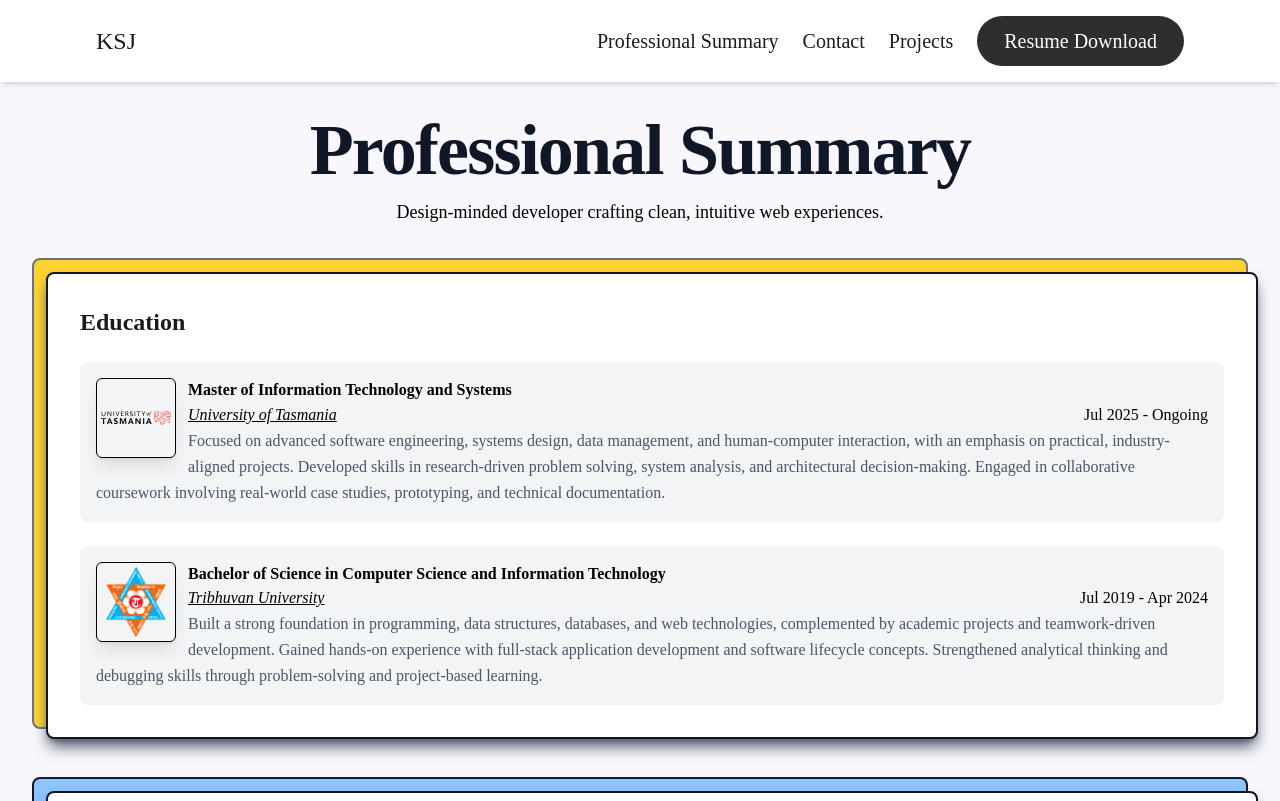
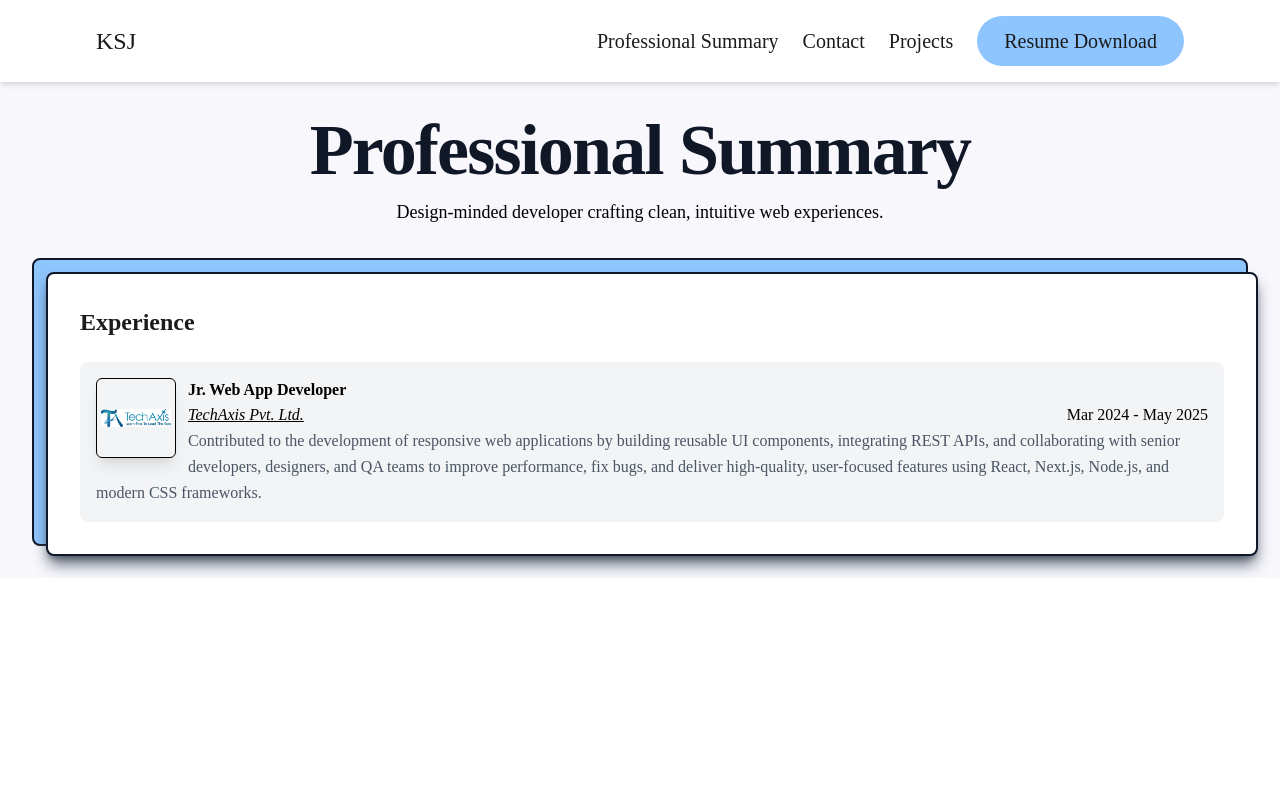
Before and after one commit to KirtiSaumyaJoshi/Portfolio-frontend, a Next.js app: page /professional-summary in a window 1280 px wide. Shown: the top 801 px of the page. Built offline with nearby package versions, Linux system fonts and the light colour scheme.

Commit message:
about-professional change

```diff
--- a/app/components/Navbar.tsx
+++ b/app/components/Navbar.tsx
@@ -33,11 +33,11 @@ export default function Navbar() {
             component="a"
             href="/Kirti Saumya Joshi - CV.pdf"
             download
-            color="dark"
+            color="oklch(80.9% 0.105 251.813)"
             size="lg"
             radius="xl"
             variant={hovered ? "outline" : "filled"}
-            classNames={{ label: "text-xl font-medium" }}
+            classNames={{ label: "text-xl text-[#1B1B1B] font-medium" }}
             onMouseEnter={() => setHovered(true)}
             onMouseLeave={() => setHovered(false)}
           >
--- a/app/components/home/Landing.tsx
+++ b/app/components/home/Landing.tsx
@@ -2,6 +2,7 @@
 import { Box, Title } from "@mantine/core";
 import { useEffect, useState } from "react";
 import DeveloperCLock from "./components/developerClock";
+import Education from "./components/education";
 
 export default function Landing() {
   const [eatenDots, setEatenDots] = useState<number[]>([]);
@@ -185,6 +186,7 @@ export default function Landing() {
         </Box>
       </Box>
         <DeveloperCLock/>
+        <Education/>
     </Box>
   );
 }
--- /dev/null
+++ b/app/components/home/components/education.tsx
@@ -0,0 +1,100 @@
+import { Box, Text, Title } from "@mantine/core";
+import Utas from "../../../assets/Utas.svg"
+import TU from "../../../assets/TU.png"
+import Image from "next/image";
+export default function Education(){
+    return(
+    <Box className=" px-6 lg:px-16 h-screen flex flex-col gap-16 items-center justify-center bg-[#f7f7fc]">
+       <Title
+               unstyled
+               order={2}
+               className="lg:text-[64px] text-5xl font-bold text-gray-900"
+             >
+               Education
+             </Title>
+        <Box className="relative border-2 border-gray-500 bg-amber-300 rounded-lg h-fit">
+          <Box className="flex flex-col gap-6 translate-x-3 translate-y-3 border-2 border-gray-900 p-4 md:p-8  w-full bg-white shadow-gray-600 shadow-lg rounded-lg h-full">
+
+              <Box className="bg-[#f7f7fc] p-8 rounded-lg">
+                <Box className="clearfix">
+                  <Box className="float-left mr-3 rounded-md p-1 border shadow-lg border-black md:w-20 md:h-20 md:min-w-20 md:max-w-20 min-w-16 max-w-16 h-16">
+                    <Image
+                      className="w-full h-full object-contain"
+                      alt="UTAS Logo"
+                      src={Utas}
+                    />
+                  </Box>
+
+                  <Box>
+                    <Box className="text-md font-bold">
+                      Master of Information Technology and Systems
+                    </Box>
+                    <Box className="flex flex-col md:flex-row md:justify-between">
+                        <a
+                          className="hover:text-blue-600 italic underline"
+                          target="_blank"
+                          href="https://www.utas.edu.au/courses/sci-eng/courses/k7i-master-of-information-technology-and-systems?year=2026"
+                        >
+                          University of Tasmania
+                        </a>
+                        <Text>
+                        Jul 2025 - Ongoing
+                        </Text>
+                    </Box>
+
+                    <Text unstyled className="text-gray-600 leading-relaxed text-sm md:text-base">
+                      Focused on advanced software engineering, systems design, data management,
+                      and human-computer interaction, with an emphasis on practical, industry-aligned projects.
+                      Developed skills in research-driven problem solving, system analysis, and architectural decision-making.
+                      Engaged in collaborative coursework involving real-world case studies, prototyping, and technical documentation.
+                    </Text>
+
+                  </Box>
+                </Box>
+              </Box>
+
+              <Box className="bg-gray-100 p-8 rounded-lg">
+                <Box className="clearfix">
+                  <Box className="float-left mr-3 rounded-md p-1 border shadow-lg border-black md:w-20 md:h-20 md:min-w-20 md:max-w-20 min-w-16 max-w-16 h-16">
+                    <Image
+                      className="w-full h-full object-contain"
+                      alt="TU Logo"
+                      src={TU}
+                    />
+                  </Box>
+
+                  <Box>
+                    <Box className="text-md font-bold">
+                      Bachelor of Science in Computer Science and Information Technology
+                    </Box>
+
+                    <Box className="flex flex-col md:flex-row md:justify-between">
+                        <a
+                          target="_blank"
+                          href="https://tu.edu.np/"
+                          className="hover:text-blue-600 italic underline"
+                        >
+                          Tribhuvan University
+                        </a>
+                        <Text>
+                        Jul 2019 - Apr 2024
+                        </Text>
+
+                    </Box>
+                    <Text unstyled className="text-gray-600 leading-relaxed text-sm md:text-base">
+                      Built a strong foundation in programming, data structures, databases,
+                      and web technologies, complemented by academic projects and teamwork-driven development.
+                      Gained hands-on experience with full-stack application development and software lifecycle concepts.
+                      Strengthened analytical thinking and debugging skills through problem-solving and project-based learning.
+                    </Text>
+
+                  </Box>
+                </Box>
+              </Box>
+
+          </Box>
+
+        </Box>
+    </Box>
+    )
+}
--- a/app/professional-summary/page.tsx
+++ b/app/professional-summary/page.tsx
@@ -1,7 +1,6 @@
 import { Box, Text } from "@mantine/core";
 import Image from "next/image";
-import Utas from "../assets/Utas.svg"
-import TU from "../assets/TU.png"
+
 import Company from "../assets/techaxis.webp"
 export default function ProfessionalSummary() {
 return (
@@ -15,91 +14,7 @@ return (
         </Text>
       </Box>
       <Box className="flex flex-col gap-12">
-        <Box className="relative border-2 border-gray-500 bg-amber-300 rounded-lg h-fit">
-          <Box className="flex flex-col gap-6 translate-x-3 translate-y-3 border-2 border-gray-900 p-4 md:p-8  w-full bg-white shadow-gray-600 shadow-lg rounded-lg h-full">
-              <h2 className="text-2xl font-bold text-[#1B1B1B]">
-                Education
-              </h2>
-              <Box className="bg-gray-100 p-4 rounded-lg">
-                <Box className="clearfix">
-                  <Box className="float-left mr-3 rounded-md p-1 border shadow-lg border-black md:w-20 md:h-20 md:min-w-20 md:max-w-20 min-w-16 max-w-16 h-16">
-                    <Image
-                      className="w-full h-full object-contain"
-                      alt="UTAS Logo"
-                      src={Utas}
-                    />
-                  </Box>
 
-                  <Box>
-                    <Box className="text-md font-bold">
-                      Master of Information Technology and Systems
-                    </Box>
-                    <Box className="flex flex-col md:flex-row md:justify-between">
-                        <a
-                          className="hover:text-blue-600 italic underline"
-                          target="_blank"
-                          href="https://www.utas.edu.au/courses/sci-eng/courses/k7i-master-of-information-technology-and-systems?year=2026"
-                        >
-                          University of Tasmania
-                        </a>
-                        <Text>
-                        Jul 2025 - Ongoing
-                        </Text>
-                    </Box>
-
-                    <Text unstyled className="text-gray-600 leading-relaxed text-sm md:text-base">
-                      Focused on advanced software engineering, systems design, data management,
-                      and human-computer interaction, with an emphasis on practical, industry-aligned projects.
-                      Developed skills in research-driven problem solving, system analysis, and architectural decision-making.
-                      Engaged in collaborative coursework involving real-world case studies, prototyping, and technical documentation.
-                    </Text>
-
-                  </Box>
-                </Box>
-              </Box>
-
-              <Box className="bg-gray-100 p-4 rounded-lg">
-                <Box className="clearfix">
-                  <Box className="float-left mr-3 rounded-md p-1 border shadow-lg border-black md:w-20 md:h-20 md:min-w-20 md:max-w-20 min-w-16 max-w-16 h-16">
-                    <Image
-                      className="w-full h-full object-contain"
-                      alt="TU Logo"
-                      src={TU}
-                    />
-                  </Box>
-
-                  <Box>
-                    <Box className="text-md font-bold">
-                      Bachelor of Science in Computer Science and Information Technology
-                    </Box>
-
-                    <Box className="flex flex-col md:flex-row md:justify-between">
-                        <a
-                          target="_blank"
-                          href="https://tu.edu.np/"
-                          className="hover:text-blue-600 italic underline"
-                        >
-                          Tribhuvan University
-                        </a>
-                        <Text>
-                        Jul 2019 - Apr 2024
-                        </Text>
-
-                    </Box>
-                    <Text unstyled className="text-gray-600 leading-relaxed text-sm md:text-base">
-                      Built a strong foundation in programming, data structures, databases,
-                      and web technologies, complemented by academic projects and teamwork-driven development.
-                      Gained hands-on experience with full-stack application development and software lifecycle concepts.
-                      Strengthened analytical thinking and debugging skills through problem-solving and project-based learning.
-                    </Text>
-
-                  </Box>
-                </Box>
-              </Box>
-
-          </Box>
-
-        </Box>
         <Box className="relative border-2 border-gray-900 bg-blue-300 rounded-lg h-fit">
           <Box className="flex flex-col gap-6 translate-x-3 translate-y-3 p-8  w-full bg-white border-2 border-gray-900 shadow-gray-600 shadow-lg rounded-lg">
               <h2 className="text-2xl font-bold text-[#1B1B1B]">
--- a/app/projects/page.tsx
+++ b/app/projects/page.tsx
@@ -1,5 +1,5 @@
 "use client";
-import { Box, Image, Text } from '@mantine/core';
+import { Box, Text } from '@mantine/core';
 import { IconChevronLeft, IconChevronRight, IconExternalLink } from '@tabler/icons-react';
 import React, { useState, useCallback, useRef } from 'react';
 import  RemoteAxle  from "../assets/Projects/Remoteaxle.png"
@@ -164,12 +164,8 @@ export default function Projects() {
                 }}
               >
                 <Box
-                className="absolute z-0 inset-0 bg-cover bg-center"
-                style={{
-                  backgroundImage: `url(${project?.image?.src})`,
-                  filter: "blur(10px)",
-                  zIndex: 0,
-                }}
+                className="absolute z-0"
+
               />
               <Box className='flex flex-col items-center justify-center z-10'>
                 <Box className='flex flex-col gap-2'>
```
